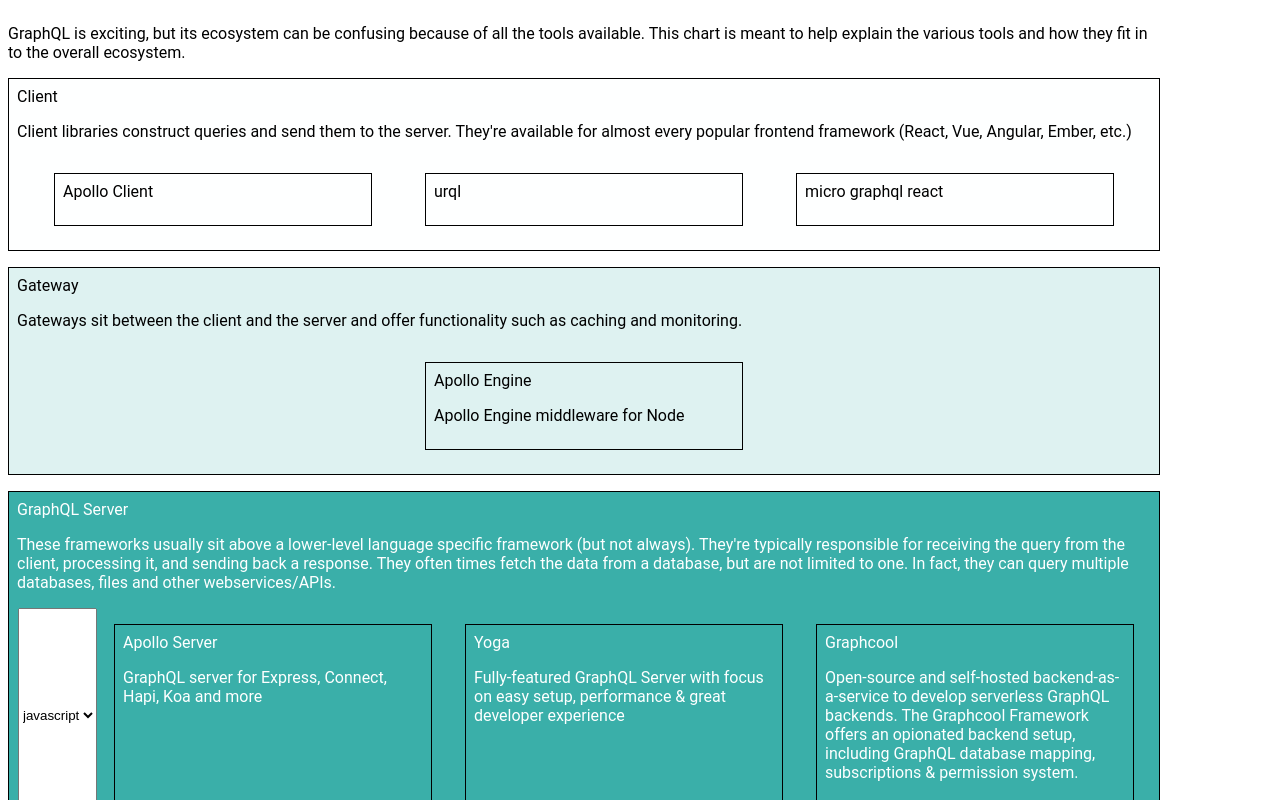
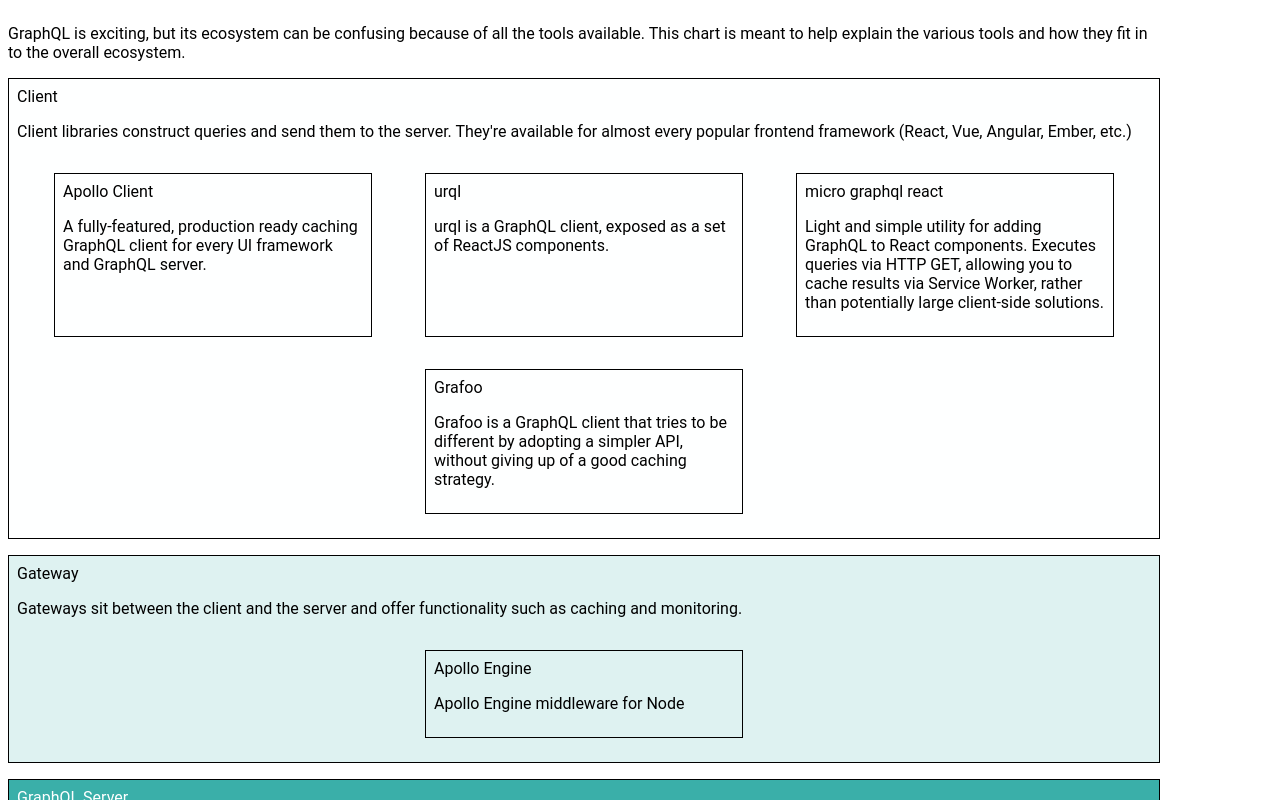
Before and after one commit to steven-mercatante/graphql-stack, a React (Create React App) app: page / in a window 1280 px wide. Shown: the top 800 px of the page. Built offline with nearby package versions, Linux system fonts and the light colour scheme.

Commit message:
Update toolsData

```diff
--- a/src/toolsData.js
+++ b/src/toolsData.js
@@ -10,23 +10,34 @@
     tools: [
       {
         name: "Apollo Client",
-        description: "",
+        description:
+          "A fully-featured, production ready caching GraphQL client for every UI framework and GraphQL server.",
         url: "https://www.apollographql.com/client/",
         github: "https://github.com/apollographql/apollo-client",
         language: JavaScript
       },
       {
         name: "urql",
-        description: "",
+        description:
+          "urql is a GraphQL client, exposed as a set of ReactJS components.",
         url: "",
         github: "https://github.com/FormidableLabs/urql",
         language: JavaScript
       },
       {
         name: "micro graphql react",
-        description: "",
+        description:
+          "Light and simple utility for adding GraphQL to React components. Executes queries via HTTP GET, allowing you to cache results via Service Worker, rather than potentially large client-side solutions.",
         url: "",
         github: "https://github.com/arackaf/micro-graphql-react",
+        language: JavaScript
+      },
+      {
+        name: "Grafoo",
+        description:
+          "Grafoo is a GraphQL client that tries to be different by adopting a simpler API, without giving up of a good caching strategy.",
+        url: "",
+        github: "https://github.com/grafoojs/grafoo",
         language: JavaScript
       }
     ]
@@ -52,7 +63,7 @@
     tools: [
       {
         name: "Apollo Server",
-        description: "GraphQL server for Express, Connect, Hapi, Koa and more",
+        description: "GraphQL server for Express, Connect, Hapi, Koa and more.",
         url: "https://www.apollographql.com/engine",
         github: "https://github.com/apollographql/apollo-server",
         language: JavaScript
@@ -60,7 +71,7 @@
       {
         name: "Yoga",
         description:
-          "Fully-featured GraphQL Server with focus on easy setup, performance & great developer experience",
+          "Fully-featured GraphQL Server with focus on easy setup, performance & great developer experience.",
         url: "",
         github: "https://github.com/prismagraphql/graphql-yoga",
         language: JavaScript
@@ -75,14 +86,14 @@
       },
       {
         name: "Absinthe",
-        description: "The GraphQL toolkit for Elixir",
+        description: "The GraphQL toolkit for Elixir.",
         url: "http://absinthe-graphql.org/",
         github: "https://github.com/absinthe-graphql/absinthe",
         language: Elixir
       },
       {
         name: "Graphene - Python",
-        description: "GraphQL framework for Python",
+        description: "GraphQL framework for Python.",
         url: "http://graphene-python.org/",
         github: "https://github.com/graphql-python/graphene",
         language: Python
```
